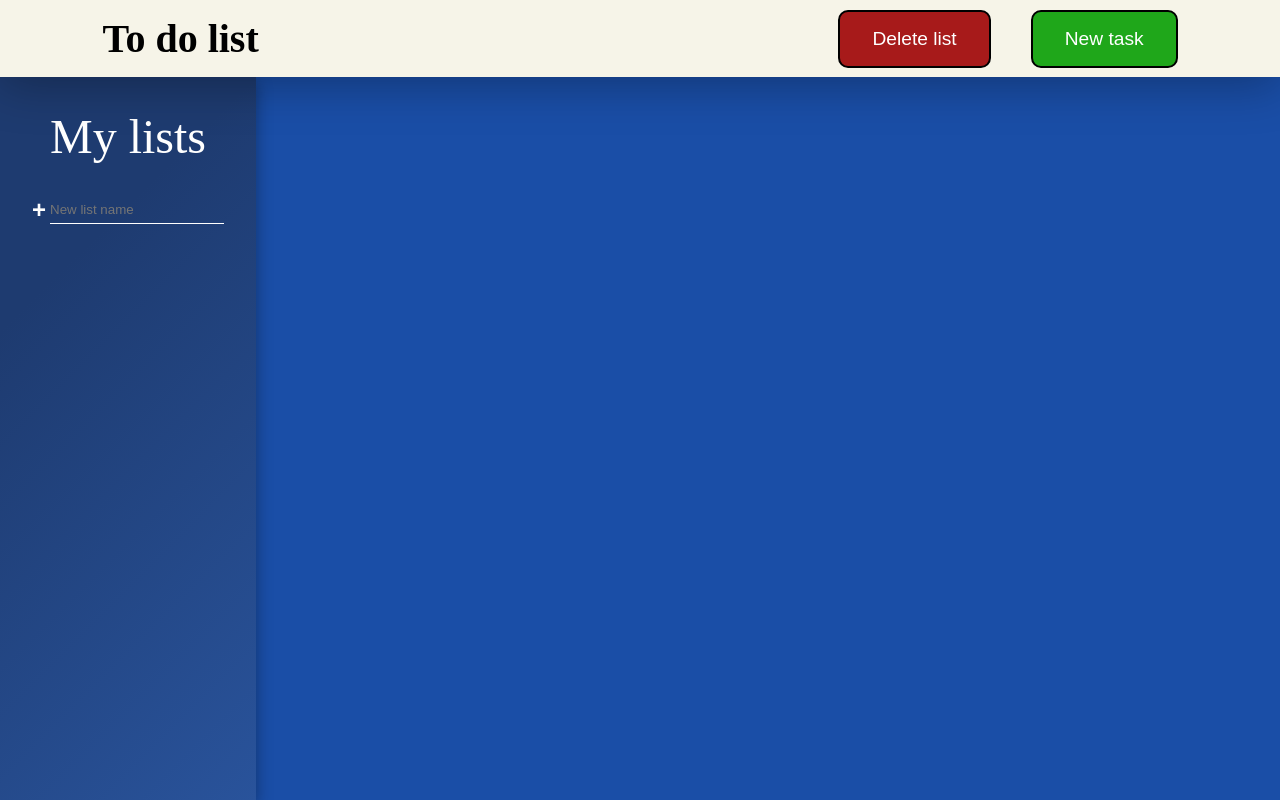
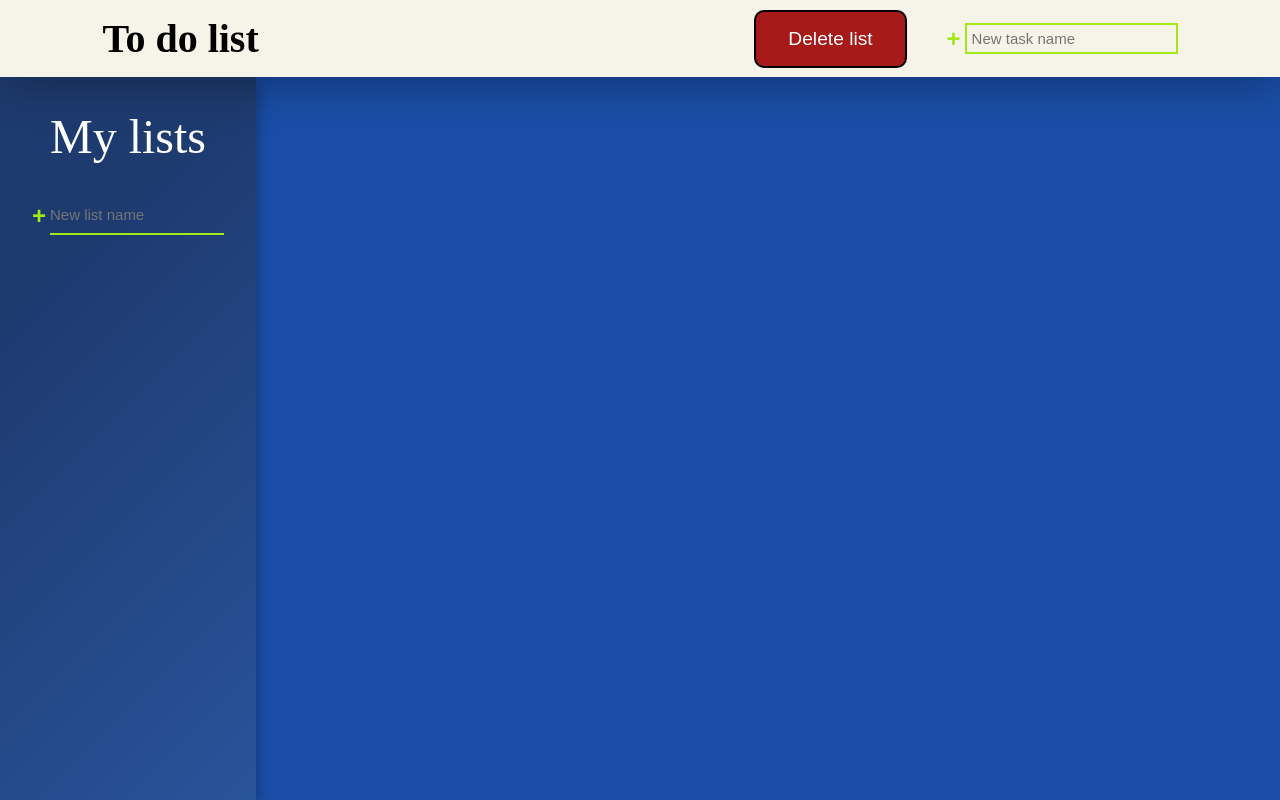
Before and after one commit to Houser97/To-do-list, a website built with webpack: page dist/index.html in a window 1280 px wide. Built offline with Linux system fonts and the light colour scheme.

Commit message:
Change style of button to create task

```diff
--- a/src/style.css
+++ b/src/style.css
@@ -274,7 +274,10 @@
     background-color: transparent;
     color: inherit;
     border: 0;
-    border-bottom: 1px solid currentColor;
+    padding-bottom: 10px;
+    padding-top: 10px;
+    font-size: 15px;
+    border-bottom: 2px solid rgb(163, 233, 23);
     width: 100%;
     transition: border-bottom 150ms ease-in;
     order: 2;
@@ -301,7 +304,7 @@
     padding: 0;
     border: 0;
     background: 0;
-    color: white;
+    color: rgb(163, 233, 23);
     cursor: pointer;
 }
 
@@ -355,6 +358,7 @@
     border: 2px solid black;
     border-radius: 10px;
     font-size: 1.2rem;
+    color: white;
 }
 
 .btn.create-task {
@@ -365,8 +369,26 @@
     font-size: 1.2rem;
 }
 
-.buttons-section {
+#buttons-section {
     display: flex;
+    flex-direction: row;
     gap: 40px;
+    align-items: center;
+}
 
+.buttons-section .newTask{
+    display: flex;
+    align-items: center;
+    justify-content: center;
+    color: green;
 }
+
+.buttons-section .createTaskBtn {
+    display: flex;
+    align-self: center;
+}
+
+#buttons-section .new-task{
+    border: 2px rgb(163, 233, 23) solid;
+    padding: 5px;
+}
```
Also changed, not shown: dist/index.html, dist/main.js.
